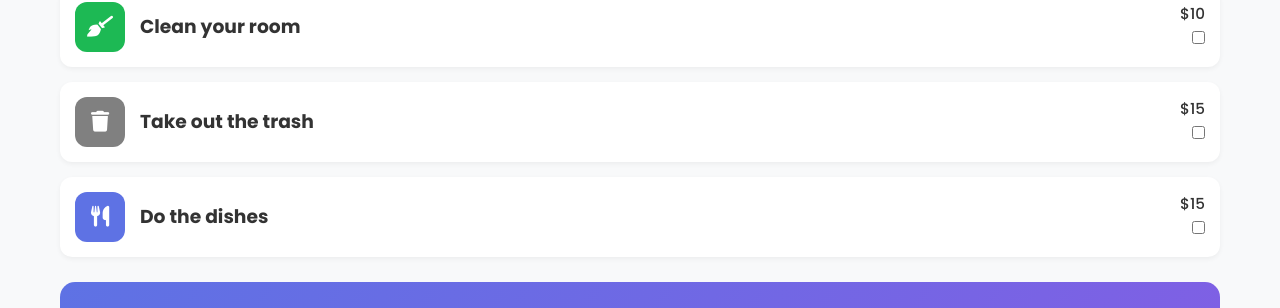
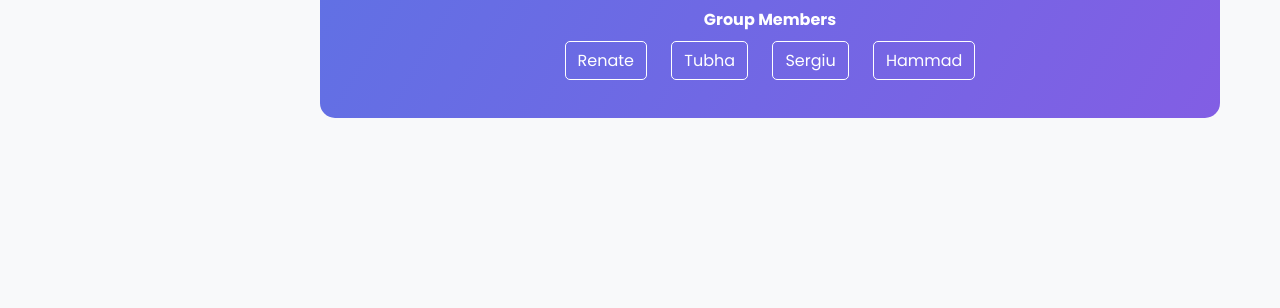
Before and after one commit to 03-renate/kidbank, a website built with Vite: page index.html in a window 1280 px wide. Shown: the part 1524-1832 px from the top of the page. After the commit the page ends 1682 px from the top, so only its background shows below. Built offline with nearby package versions, Linux system fonts and the light colour scheme.

Commit message:
Sergiu S - Fixet the nav and some of the code that got lost at the moerging of TASK Section and the main branch

```diff
--- a/index.html
+++ b/index.html
@@ -27,21 +27,25 @@
         </div>
         <ul class="menu-list">
           <li class="menu-item active">
-            <i class="fas fa-home"></i> <span>Home </span>
+            <i class="fas fa-home"></i> <span class="menu-text">Home</span>
           </li>
           <li class="menu-item">
-            <i class="fas fa-chart-line"></i> <span>Budget </span>
+            <i class="fas fa-chart-line"></i>
+            <span class="menu-text">Budget</span>
           </li>
           <li class="menu-item">
-            <i class="fas fa-file-invoice"></i> <span>Wallet</span>
+            <i class="fas fa-file-invoice"></i>
+            <span class="menu-text">Wallet</span>
           </li>
           <li class="menu-item">
-            <i class="fas fa-users"></i> <span>About/Learn</span>
+            <i class="fas fa-users"></i>
+            <span class="menu-text">About/Learn</span>
           </li>
           <li class="menu-item">
-            <i class="fas fa-trash"></i> <span>Settings</span>
+            <i class="fas fa-trash"></i> <span class="menu-text">Settings</span>
           </li>
         </ul>
+
         <div class="user-profile">
           <div class="avatar">K.C.</div>
           <div>
@@ -58,17 +62,26 @@
 
       <!-- Main Content -->
       <main class="main-content">
-        <!-- Balance Card -->
-        <section class="balance-card">
-          <div class="card-header">
-            <h2>Your Balance</h2>
-            <span class="card-icon"><i class="fas fa-eye"></i></span>
-          </div>
-          <div class="balance-amount">
-            <span class="currency">$</span>
-            <span class="amount">754.32</span>
-          </div>
-          <div class="balance-actions">
+        <!-- RENATE - HERO SECTION - START -->
+        <section class="hero-container">
+          <!-- CARD INFORMATION -->
+          <article class="hero-right">
+            <div class="card-header">
+              <p>Your Balance:</p>
+              <span class="card-icon"><i class="fas fa-eye"></i></span>
+            </div>
+            <div class="balance-amount">
+              <span class="currency">
+                <h1>$ Something</h1>
+              </span>
+            </div>
+
+            <div class="wave"></div>
+            <div class="wave"></div>
+          </article>
+
+          <!-- HERO BTNS -->
+          <article class="hero-left">
             <button class="action-btn add-money">
               <i class="fas fa-hand-holding-usd"></i>
               <span>Request</span>
@@ -83,6 +96,7 @@
             </button>
           </article>
         </section>
+        <!-- RENATE - HERO SECTION - END -->
 
         <!-- Spending Categories -->
         <section class="spending-categories">
@@ -298,53 +312,6 @@
           </div>
         </section>
 
-        <!-- Assign Tasks -->
-        <section>
-          <div class="section-header">
-            <h2>Your Tasks</h2>
-            <a href="#" class="view-all">View All</a>
-          </div>
-          <div class="task-list">
-            <div class="task-card">
-              <div class="checkbox-icon color">
-              <i class="fa-solid fa-broom"></i>
-            </div>
-            <div class="task-info">
-              <h3>Clean your room</h3>
-            </div>
-            <div class="task-amount ">
-              <p class="amount">$10</p>
-              <label><input type="checkbox" /> </label>
-            </div>
-            </div>
-
-            <div class="task-card">
-              <div class="checkbox-icon color-icon-trash">
-              <i class="fa-solid fa-trash"></i>
-            </div>
-            <div class="task-info">
-              <h3>Take out the trash</h3>
-            </div>
-            <div class="task-amount ">
-              <p class="amount  ">$15</p>
-              <label><input type="checkbox" /> </label>
-            </div>
-            </div>
-
-            <div class="task-card">
-              <div class="checkbox-icon color-icon-dishes">
-              <i class="fa-solid fa-utensils"></i>
-            </div>
-            <div class="task-info">
-              <h3>Do the dishes</h3>
-            </div>
-            <div class="task-amount ">
-              <p class="amount">$15</p>
-              <label><input type="checkbox" /> </label>
-            </div>
-          </div>
-        </section>
-
         <!-- Footer -->
 
         <footer class="footer">
--- a/src/assets/style.css
+++ b/src/assets/style.css
@@ -27,7 +27,7 @@ body {
   height: 100vh;
   background-color: #fff;
   border-right: 1px solid #e1e4e8;
-  position: fixed;
+  position: absolute;
   top: 0;
   left: 0;
   display: flex;
@@ -37,8 +37,46 @@ body {
   z-index: 100;
 }
 
-.sidebar .colapse {
-  width: 70px;
+.sidebar.collapsed {
+  width: 50px; /* Ensure the width shrinks */
+}
+
+/* Hide the tyext when it colapsed */
+.sidebar.collapsed .logo,
+.sidebar.collapsed .menu-item span,
+.sidebar.collapsed .user-profile {
+  display: none;
+}
+
+/* Make menu icons center-alligned when collapsed */
+.sidebar.collapse .menu-item {
+  justify-content: center;
+  display: none;
+  margin: 0;
+}
+
+.sidebar .menu-item {
+  display: flex;
+  align-items: center;
+  gap: 10px;
+  padding: 12px 16px;
+}
+
+/* Toggle button */
+.toggle-button {
+  position: fixed;
+  top: 16px;
+  left: 16px;
+  background-color: white;
+  border: 1px solid #e1e4e8;
+  border-radius: 4px;
+  padding: 8px;
+  cursor: pointer;
+  transition: all 0.3s ease;
+}
+
+.sidebar.collapsed + .toggle-button .toggle-icon {
+  transform: rotate(180deg);
 }
 
 .sidebar-header {
@@ -133,6 +171,7 @@ body {
 }
 
 /* Icon animation for toggle*/
+
 .toggle-icon {
   transition: transform 0.3s ease;
 }
@@ -141,10 +180,21 @@ body {
   transform: rotate(180deg);
 }
 
+.sidebar.collapsed + .main-content {
+  margin-left: 60px;
+}
+
+.sidebar.collapsed ~ .main-content {
+  margin-left: 50px; /* Reduce gap when sidebar is collapsed */
+}
+
 /* Main Content */
 .main-content {
   padding: 20px;
+  margin-left: 260px; /* Default margin when the side bar is open */
+  transition: margin-left 0.3s ease;
 }
+
 
 /* RENATE - HERO SECTION - START */
 .hero-container {
@@ -771,60 +821,7 @@ body {
   border-left: 3px solid #ff396f;
 }
 
-/* Assign Task*/
-
-.task-list {
-  display: flex;
-  flex-direction: column;
-  gap: 15px;
-  margin-bottom: 25px;
-}
-.task-card {
-  background-color: white;
-  border-radius: 12px;
-  padding: 15px;
-  display: flex;
-  align-items: center;
-  box-shadow: 0 2px 5px rgba(0, 0, 0, 0.05);
-  transition: transform 0.2s;
-}
-.task-card:hover {
-  transform: translateY(-3px);
-}
-
-.checkbox-icon {
-  width: 50px;
-  height: 50px;
-  border-radius: 12px;
-  display: flex;
-  align-items: center;
-  justify-content: center;
-  margin-right: 15px;
-  font-size: 1.3rem;
-  color: white;
-  background-color: #5e72e4;
-}
-
-.checkbox-icon.color {
-  background-color: #1db954;
-}
-.task-info {
-  flex: 1;
-}
-.task-amount {
-  text-align: right;
-}
-.amount {
-  font-size: 0.95rem;
-  font-weight: 500;
-  color: bl;
-}
-.color-icon-trash {
-  background-color: rgb(128, 128, 128);
-}
-.color-icon-dishes {
-  background-color: #5e72e4;
-}
+/* Footer */
 
 /* footer */
 
@@ -925,57 +922,3 @@ body {
   font-size: 24px;
   cursor: pointer;
 }
-/* AssignTask*/
-
-.task-list {
-  display: flex;
-  flex-direction: column;
-  gap: 15px;
-  margin-bottom: 25px;
-}
-.task-card {
-  background-color: white;
-  border-radius: 12px;
-  padding: 15px;
-  display: flex;
-  align-items: center;
-  box-shadow: 0 2px 5px rgba(0, 0, 0, 0.05);
-  transition: transform 0.2s;
-}
-.task-card:hover {
-  transform: translateY(-3px);
-}
-
-.checkbox-icon {
-  width: 50px;
-  height: 50px;
-  border-radius: 12px;
-  display: flex;
-  align-items: center;
-  justify-content: center;
-  margin-right: 15px;
-  font-size: 1.3rem;
-  color: white;
-  background-color: #5e72e4;
-}
-
-.checkbox-icon.color {
-  background-color: #1db954;
-}
-.task-info {
-  flex: 1;
-}
-.task-amount {
-  text-align: right;
-}
-.amount {
-  font-size: 0.95rem;
-  font-weight: 500;
-  color: bl;
-}
-.color-icon-trash {
-  background-color: rgb(128, 128, 128);
-}
-.color-icon-dishes {
-  background-color: #5e72e4;
-}
--- a/src/js/main.js
+++ b/src/js/main.js
@@ -17,9 +17,12 @@ if (window.innerWidth > 768) {
 }
 
 toggleButton.addEventListener("click", () => {
-  // Only toggle on desktop
   if (window.innerWidth > 768) {
     sidebar.classList.toggle("collapsed");
+
+    // Rotate the icon
+    const icon = toggleButton.querySelector(".toggle-icon");
+    icon.classList.toggle("rotated");
   }
 });
 
@@ -745,20 +748,6 @@ document.addEventListener("DOMContentLoaded", () => {
 
 // setupCounter(document.querySelector("#counter"));
 
-// Assign Tasks
-
-const taskCards = document.querySelectorAll(".task-card");
-taskCards.forEach((task) => {
-  task.addEventListener("click", (event) => {
-    if (event.target.tagName === "INPUT") {
-      event.stopPropagation();
-    }
-    setTimeout(() => {
-      task.remove();
-    }, 1000);
-  });
-});
-
 // Footer
 
 function showMember(name, role, github) {
```
